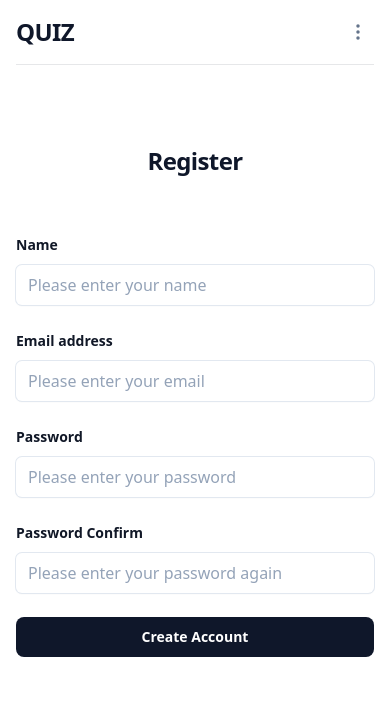
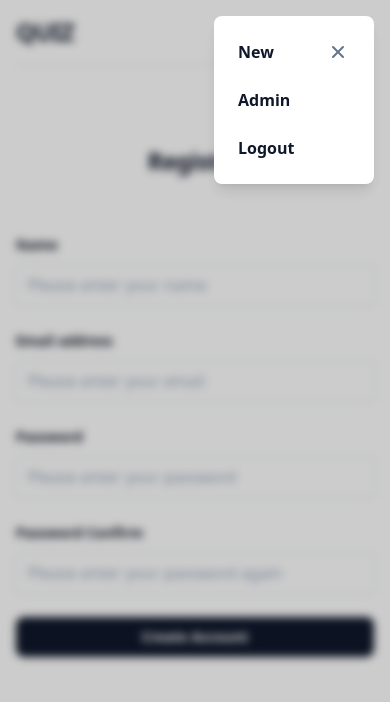
Before and after one commit to donggoon/fe-cl, a React (Create React App) app: page /register in a window 390 px wide. Both pictures are taken after a click on the button "Navigation". Shown: the top 702 px of the page. Built offline with nearby package versions, Linux system fonts and the light colour scheme; a web font is replaced by a local one.

Commit message:
모바일 상단 버튼 기능 추가

```diff
--- a/src/components/organisms/HeaderFrame.jsx
+++ b/src/components/organisms/HeaderFrame.jsx
@@ -1,18 +1,19 @@
-import React from 'react';
+import React, { useState } from 'react';
 import { useDispatch } from 'react-redux';
 import { Link } from 'react-router-dom';
 import { userLogin } from '../../features/user/userSlice';
+import HeaderNav from './HeaderNav';
 
 function HeaderFrame() {
   const dispatch = useDispatch();
+  const [isNavOpen, setIsNavOpen] = useState(false);
 
   const handleLogout = e => {
     e.preventDefault();
-    console.log('logout');
     dispatch(userLogin({}));
   };
   return (
-    <div className="supports-backdrop-blur:bg-white/60 sticky top-0 z-40 w-full flex-none bg-white/95 backdrop-blur transition-colors duration-500 lg:z-50 lg:border-b lg:border-slate-900/10">
+    <div className="sticky top-0 z-40 w-full flex-none bg-white/95 transition-colors duration-500 lg:z-50 lg:border-b lg:border-slate-900/10">
       <div className="mx-auto max-w-8xl">
         <div className="mx-4 border-b border-slate-900/10 py-4 lg:mx-0 lg:border-0 lg:px-8">
           <div className="relative flex items-center">
@@ -61,6 +62,9 @@ function HeaderFrame() {
               <button
                 type="button"
                 className="flex h-8 w-8 items-center justify-center text-slate-500 hover:text-slate-600"
+                onClick={() => {
+                  setIsNavOpen(true);
+                }}
               >
                 <span className="sr-only">Navigation</span>
                 <svg width="24" height="24" fill="none" aria-hidden="true">
@@ -77,6 +81,7 @@ function HeaderFrame() {
           </div>
         </div>
       </div>
+      <HeaderNav isOpen={isNavOpen} setIsOpen={setIsNavOpen} />
     </div>
   );
 }
--- /dev/null
+++ b/src/components/organisms/HeaderNav.jsx
@@ -0,0 +1,88 @@
+import React from 'react';
+import { useDispatch } from 'react-redux';
+import { Link } from 'react-router-dom';
+import { userLogin } from '../../features/user/userSlice';
+
+function HeaderNav({ isOpen, setIsOpen }) {
+  const dispatch = useDispatch();
+
+  const handleLogout = e => {
+    e.preventDefault();
+    setIsOpen(false);
+    dispatch(userLogin({}));
+  };
+
+  return isOpen ? (
+    <div
+      className="fixed inset-0 z-50 lg:hidden"
+      role="dialog"
+      aria-modal="true"
+    >
+      <div
+        className="fixed inset-0 h-screen bg-black/20 backdrop-blur-sm dark:bg-slate-900/80"
+        aria-hidden="true"
+      >
+        <div className="fixed top-4 right-4 w-full max-w-[10rem] rounded-lg bg-white p-6 text-base font-semibold text-slate-900 shadow-lg lg:hidden">
+          <button
+            type="button"
+            className="absolute top-5 right-5 flex h-8 w-8 items-center justify-center text-slate-500 hover:text-slate-600"
+            tabIndex="0"
+            onClick={() => {
+              setIsOpen(false);
+            }}
+          >
+            <span className="sr-only">Close navigation</span>
+            <svg
+              viewBox="0 0 10 10"
+              className="h-2.5 w-2.5 overflow-visible"
+              aria-hidden="true"
+            >
+              <path
+                d="M0 0L10 10M10 0L0 10"
+                fill="none"
+                stroke="currentColor"
+                strokeWidth="2"
+                strokeLinecap="round"
+              />
+            </svg>
+          </button>
+          <ul className="space-y-6">
+            <li>
+              <Link
+                className="hover:text-sky-500"
+                to="c"
+                onClick={() => {
+                  setIsOpen(false);
+                }}
+              >
+                New
+              </Link>
+            </li>
+            <li>
+              <a
+                className="hover:text-sky-500"
+                href="http://43.200.138.19:9002/"
+                onClick={() => {
+                  setIsOpen(false);
+                }}
+              >
+                Admin
+              </a>
+            </li>
+            <li>
+              <button
+                className="hover:text-sky-500"
+                type="button"
+                onClick={handleLogout}
+              >
+                Logout
+              </button>
+            </li>
+          </ul>
+        </div>
+      </div>
+    </div>
+  ) : null;
+}
+
+export default HeaderNav;
--- /dev/null
+++ b/src/components/organisms/ReviewHeader.jsx
@@ -0,0 +1,49 @@
+import React from 'react';
+import StatusText from '../atoms/StatusText';
+import ReviewChart from '../molecules/ReviewChart';
+
+function ReviewHeader({ history }) {
+  return (
+    <div className="mx-auto max-w-2xl px-4 pt-5 pb-8 sm:px-6 lg:grid lg:max-w-7xl lg:grid-cols-3 lg:grid-rows-[auto,auto,1fr] lg:gap-x-8 lg:px-8 lg:pt-8 lg:pb-12">
+      <div className="flex items-center lg:col-span-2 lg:border-r lg:border-gray-200 lg:pr-8">
+        <h3 className="text-lg font-semibold leading-6 text-gray-900">
+          {`${history.category_nm} 결과`}
+        </h3>
+        <StatusText value={history.success_cd} />
+      </div>
+      <div className="mt-4 lg:row-span-3 lg:mt-0">
+        <ReviewChart history={history} />
+      </div>
+      <div className="py-5 lg:col-span-2 lg:col-start-1 lg:border-r lg:border-gray-200 lg:pt-3 lg:pb-8 lg:pr-4">
+        <p className="mb-2 text-sm font-semibold leading-6 text-indigo-600">{`${history.total_q_cnt}개의 질문  |  2시간  |  합격하려면 ${history.success_per}%의 정답을 달성해야함`}</p>
+        <div className="mt-4">
+          <ul className="list-disc space-y-2 pl-4 text-xl">
+            {String(history.success_cd) === 'F' ? (
+              <li className="text-rose-600">
+                <span>
+                  {`합격하려면 ${history.success_per}%를 달성해야 함`}
+                </span>
+              </li>
+            ) : null}
+            <li className="text-slate-700">
+              <span className="text-3xl font-extrabold text-slate-900">
+                {`${history.correct_per}% `}
+              </span>
+              <span className="text-slate-900">
+                {`정답 (${history.correct_cnt}/${history.total_q_cnt})`}
+              </span>
+            </li>
+            <li className="text-slate-700">
+              <span className="text-slate-900">1시간 52분</span>
+            </li>
+            <li className="text-slate-700">
+              <span className="text-slate-900">{history.end_dt}</span>
+            </li>
+          </ul>
+        </div>
+      </div>
+    </div>
+  );
+}
+
+export default ReviewHeader;
--- a/src/components/pages/Intro.jsx
+++ b/src/components/pages/Intro.jsx
@@ -53,9 +53,7 @@ function Intro() {
   const handleContinueClick = history => {
     dispatch(initQuiz(history));
 
-    const continueIndex = history.progressSet.findIndex(
-      value => value === '0' || value === '1',
-    );
+    const continueIndex = history.progressSet.findIndex(value => value === '0');
 
     if (continueIndex < 0) navigate(`/q/${history.questionSet[0]}`);
     else navigate(`/q/${history.questionSet[continueIndex]}`);
@@ -80,7 +78,7 @@ function Intro() {
                       src={history.logoUrl}
                       alt=""
                     />
-                    <div className="absolute inset-0 rounded-full ring-1 ring-inset ring-black/[0.08]" />
+                    <div className="absolute inset-0 rounded-full ring-0 ring-inset ring-black/[0.08]" />
                   </div>
                   <dl className="ml-4 flex flex-auto flex-wrap gap-y-1 gap-x-2 overflow-hidden sm:ml-6 sm:grid sm:grid-cols-[auto_1fr_auto_auto] sm:items-center">
                     <div className="col-span-2 mr-2.5 flex-none sm:mr-0">
--- a/src/components/pages/Review.jsx
+++ b/src/components/pages/Review.jsx
@@ -9,9 +9,8 @@ import { callApi } from '../../functions/commonUtil';
 import Divider from '../atoms/Divider';
 import QutestionImage from '../atoms/QuestionImage';
 import QuestionTitle from '../atoms/QuestionTitle';
-import StatusText from '../atoms/StatusText';
-import Chart from '../molecules/Chart';
 import QuestionOptionGroup from '../molecules/QuestionOptionGroup';
+import ReviewHeader from '../organisms/ReviewHeader';
 
 function Review() {
   const dispatch = useDispatch();
@@ -19,6 +18,7 @@ function Review() {
   const [history, setHistory] = useState({
     resultDetails: [],
   });
+  const [isResponsed, setIsResponsed] = useState(false);
   const itemsRef = useRef([]);
 
   const getFormattedOptions = options => {
@@ -42,7 +42,6 @@ function Review() {
 
     callApi('get', `/u/his/${id}`)
       .then(response => {
-        console.log(response);
         const payload = {
           ...response.data,
           resultDetails: response.data.resultDetails.map(
@@ -61,6 +60,7 @@ function Review() {
             },
           ),
         };
+        setIsResponsed(true);
         dispatch(initHistory(payload));
         setHistory(payload);
       })
@@ -70,47 +70,12 @@ function Review() {
   }, [id]);
 
   return (
-    <div>
-      <div className="mx-auto max-w-2xl px-4 pt-5 pb-8 sm:px-6 lg:grid lg:max-w-7xl lg:grid-cols-3 lg:grid-rows-[auto,auto,1fr] lg:gap-x-8 lg:px-8 lg:pt-8 lg:pb-12">
-        <div className="flex items-center lg:col-span-2 lg:border-r lg:border-gray-200 lg:pr-8">
-          <h3 className="text-lg font-semibold leading-6 text-gray-900">
-            {`${history.category_nm} 결과`}
-          </h3>
-          <StatusText value={history.success_cd} />
-        </div>
-        <div className="mt-4 lg:row-span-3 lg:mt-0">
-          <Chart history={history} />
-        </div>
-        <div className="py-5 lg:col-span-2 lg:col-start-1 lg:border-r lg:border-gray-200 lg:pt-3 lg:pb-8 lg:pr-4">
-          <p className="mb-2 text-sm font-semibold leading-6 text-indigo-600">{`${history.total_q_cnt}개의 질문  |  2시간  |  합격하려면 ${history.success_per}%의 정답을 달성해야함`}</p>
-          <div className="mt-4">
-            <ul className="list-disc space-y-2 pl-4 text-xl">
-              {String(history.success_cd) === 'F' ? (
-                <li className="text-rose-600">
-                  <span>
-                    {`합격하려면 ${history.success_per}%를 달성해야 함`}
-                  </span>
-                </li>
+    <>
+      {isResponsed ? (
+        <ReviewHeader history={{ ...history, resultDetail: [] }} />
       ) : null}
-              <li className="text-slate-700">
-                <span className="text-3xl font-extrabold text-slate-900">
-                  {`${history.correct_per}% `}
-                </span>
-                <span className="text-slate-900">
-                  {`정답 (${history.correct_cnt}/${history.total_q_cnt})`}
-                </span>
-              </li>
-              <li className="text-slate-700">
-                <span className="text-slate-900">1시간 52분</span>
-              </li>
-              <li className="text-slate-700">
-                <span className="text-slate-900">{history.end_dt}</span>
-              </li>
-            </ul>
-          </div>
-        </div>
-      </div>
-      {history.resultDetails.map((resultDetail, index) => {
+      {isResponsed
+        ? history.resultDetails.map((resultDetail, index) => {
             const { question, options } = resultDetail;
             return (
               <div
@@ -138,8 +103,9 @@ function Review() {
                 </div>
               </div>
             );
-      })}
-    </div>
+          })
+        : null}
+    </>
   );
 }
 
```
Also changed, not shown: src/components/molecules/ReviewChart.jsx (renamed from src/components/molecules/Chart.jsx). Lines whose indentation alone changed are shown as unchanged.
